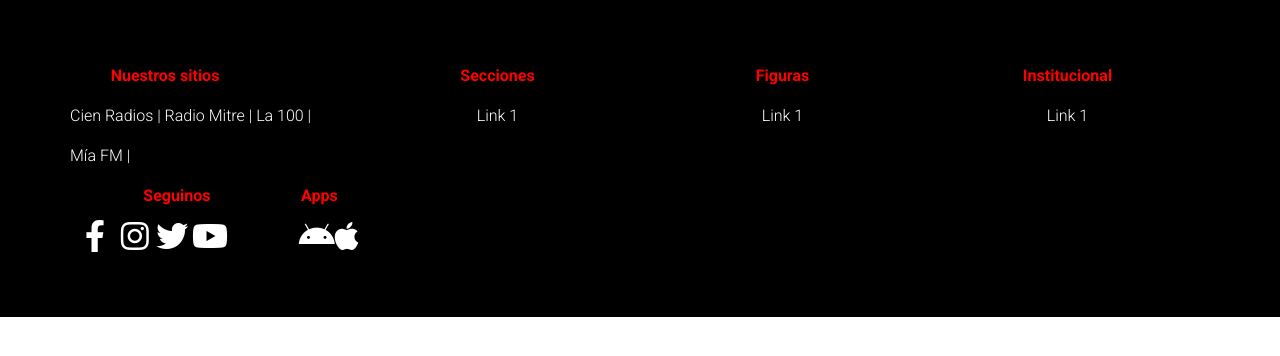
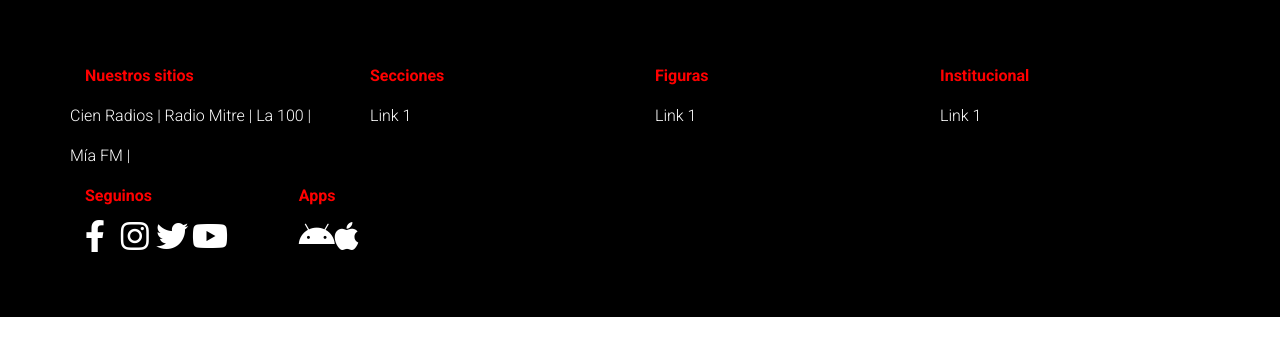
Before and after one commit to cristian16b/react-footer, a React (Create React App) app: page / in a window 1280 px wide. Shown: the top 356 px of the page. Built offline with nearby package versions, Linux system fonts and the light colour scheme.

Commit message:
Agrego text-lef

```diff
--- a/src/Footer/Footer.js
+++ b/src/Footer/Footer.js
@@ -32,7 +32,7 @@ const primeraColumna = () => {
   return(
     <div className="col-lg-3">
       <div className="row">
-        <div className="col-md-8 col-lg-8">
+        <div className="col-md-8 col-lg-8 text-left">
           <p className="titulo">Nuestros sitios</p>
         </div>
       </div>
@@ -47,10 +47,10 @@ const primeraColumna = () => {
         </div>
       </div>
       <div className="row">
-        <div className="col-md-9 col-lg-9">
+        <div className="col-md-9 col-lg-9 text-left">
           <p className="titulo">Seguinos</p>
         </div>
-        <div className="col-md-3 col-lg-3">
+        <div className="col-md-3 col-lg-3 text-left">
           <p className="titulo">Apps</p>
         </div>
       </div>
@@ -100,7 +100,7 @@ const primeraColumna = () => {
 
 const segundaColumna = ()  => {
   return(
-    <div className="col-md-3 ">
+    <div className="col-md-3 text-left">
     {/* <!-- Links --> */}
       <p className="titulo">Secciones</p>
       <ul className="list-unstyled">
@@ -114,7 +114,7 @@ const segundaColumna = ()  => {
 
 const terceraColumna = () => {
   return (
-    <div className="col-md-3 ">
+    <div className="col-md-3 text-left">
       {/* <!-- Links --> */}
       <p className="titulo">Figuras</p>
       <ul className="list-unstyled">
@@ -128,7 +128,7 @@ const terceraColumna = () => {
 
 const cuartaColumna = () => {
   return(
-    <div className="col-md-3 ">
+    <div className="col-md-3 text-left">
     {/* <!-- Links --> */}
       <p className="titulo">Institucional</p>
       <ul className="list-unstyled">
```
Also changed, not shown: 1 other file (tests, documents, lock files or other folders).
